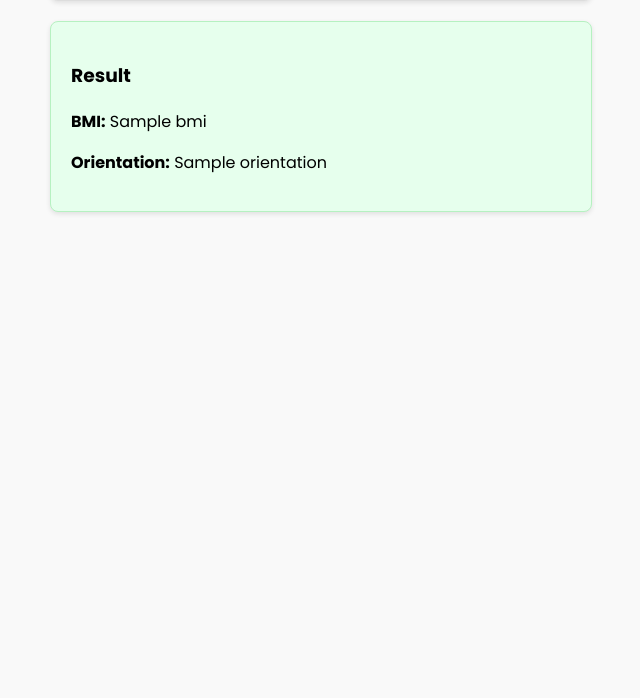
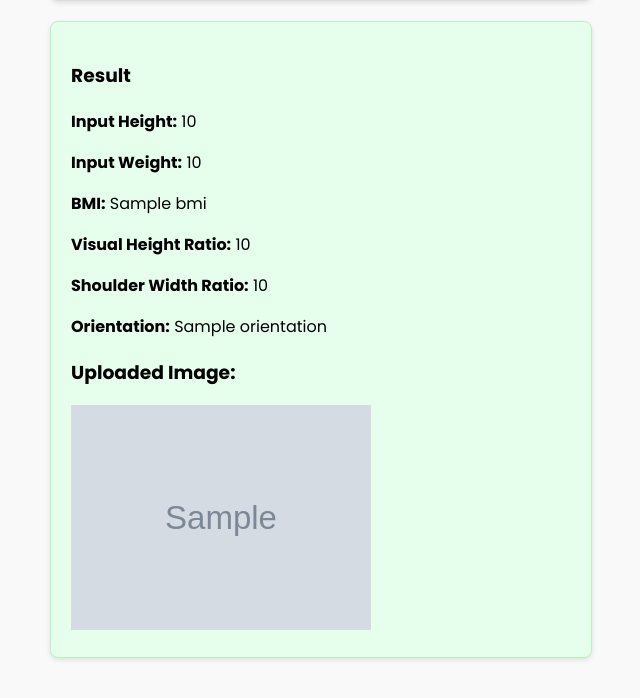
Before and after one commit to waqas-vmi/Pose-Detection, a FastAPI app: template app/templates/upload.html in a window 1280 px wide. Shown: the part 433-1131 px from the top of the page, without its empty margins (319-959 px from the left). Before the commit the page ends 647 px from the top, so only its background shows below. Run offline with FastAPI, Linux system fonts and the light colour scheme; the template is opened without the code that fills it: most values are stand-ins (such as "Sample title", 1, 10 or a date in 2020); grey boxes marked "Sample" are stand-in pictures.

Commit message:
Image show in html

```diff
--- a/app/main.py
+++ b/app/main.py
@@ -1,5 +1,6 @@
 from fastapi import FastAPI, Request, UploadFile, File, Form
 from fastapi.templating import Jinja2Templates
+from fastapi.staticfiles import StaticFiles
 from fastapi.responses import HTMLResponse
 import uuid
 import shutil
@@ -7,7 +8,10 @@ import os
 from app.process import calculate_bmi
 
 app = FastAPI()
+app.mount("/static", StaticFiles(directory="app/static"), name="static")
 templates = Jinja2Templates(directory="app/templates")
+UPLOAD_DIR = "app/static/uploads"
+os.makedirs(UPLOAD_DIR, exist_ok=True)
 
 @app.get("/", response_class=HTMLResponse)
 async def form_get(request: Request):
@@ -19,13 +23,13 @@ async def form_post(request: Request,
                     height: float = Form(...),
                     weight: float = Form(...)):
     try:
-        filename = f"temp_{uuid.uuid4().hex}.jpg"
+        filename = f"{uuid.uuid4().hex}_{image.filename}"
+        file_path = os.path.join(UPLOAD_DIR, filename)
         with open(filename, "wb") as f:
             shutil.copyfileobj(image.file, f)
 
         # Use your logic from process.py
-        result = calculate_bmi(filename, height, weight)
-        os.remove(filename)
+        result = calculate_bmi(file_path, height, weight)
 
         if "error" in result:
             return templates.TemplateResponse("upload.html", {
@@ -35,7 +39,8 @@ async def form_post(request: Request,
 
         return templates.TemplateResponse("upload.html", {
             "request": request,
-            "result": result
+            "result": result,
+            "image_url": f"/static/uploads/{filename}"
         })
 
     except Exception as e:
--- a/app/process.py
+++ b/app/process.py
@@ -23,9 +23,9 @@ def validate_image_orientation(landmarks):
     hip_distance = abs(hip_right.x - hip_left.x)
 
     if shoulder_distance > 0.15 and hip_distance > 0.15:
-        return "front"
+        return "Front"
     else:
-        return "side"
+        return "Side"
 
 def calculate_bmi(image_path, declared_height_cm, declared_weight_kg):
     image = cv2.imread(image_path)
--- a/app/templates/upload.html
+++ b/app/templates/upload.html
@@ -79,10 +79,18 @@
     {% if result %}
         <div class="result">
             <h3>Result</h3>
+            <p><strong>Input Height:</strong> {{ result.input_height_cm }}</p>
+            <p><strong>Input Weight:</strong> {{ result.input_weight_kg }}</p>
             <p><strong>BMI:</strong> {{ result.bmi }}</p>
-            <!-- <p><strong>Visual Height Ratio:</strong> {{ result.visual_height_ratio }}</p> -->
-            <!-- <p><strong>Shoulder Width Ratio:</strong> {{ result.shoulder_width_ratio }}</p> -->
+            <p><strong>Visual Height Ratio:</strong> {{ result.visual_height_ratio }}</p>
+            <p><strong>Shoulder Width Ratio:</strong> {{ result.shoulder_width_ratio }}</p>
             <p><strong>Orientation:</strong> {{ result.orientation }}</p>
+            {% if image_url %}
+                <div>
+                    <h3>Uploaded Image:</h3>
+                    <img src="{{ image_url }}" alt="Uploaded image" style="max-width: 300px;" />
+                </div>
+            {% endif %}
         </div>
     {% endif %}
 
```
